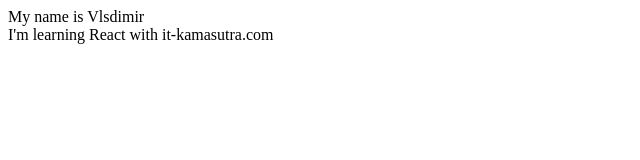
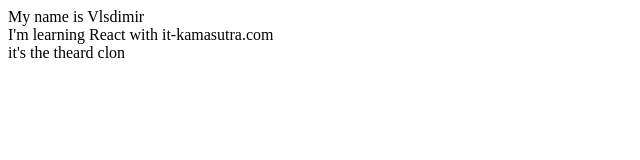
Before and after one commit to snitovlad/git-education, a plain HTML site: page index.html in a window 1280 px wide. Shown: the whole page, without its empty margins (0-640 px from the left). Drawn offline with Linux system fonts and the light colour scheme.

Commit message:
This is the theard changes

```diff
--- a/index.html
+++ b/index.html
@@ -1,2 +1,3 @@
 <div>My name is Vlsdimir</div>
 <div>I'm learning React with it-kamasutra.com</div>
+<div>it's the theard clon</div>
```
Also changed, not shown: 1 other file.
